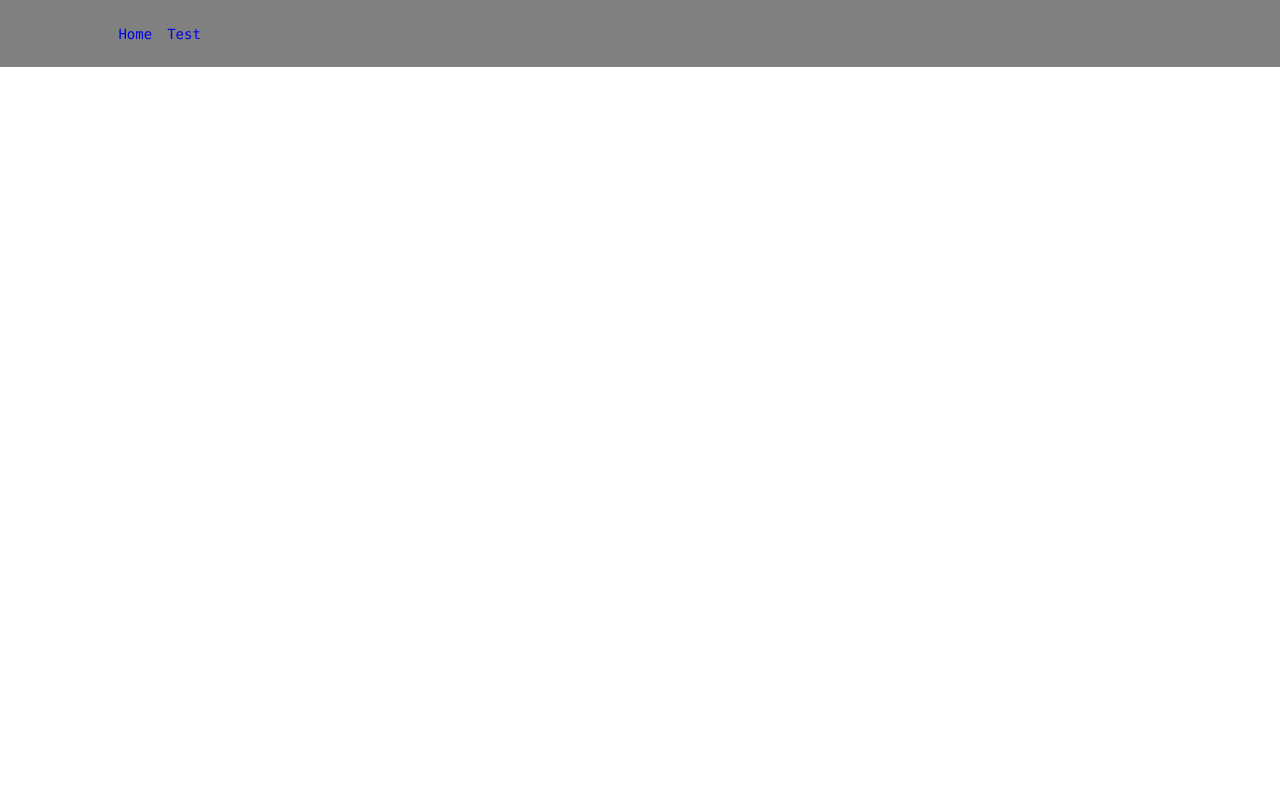
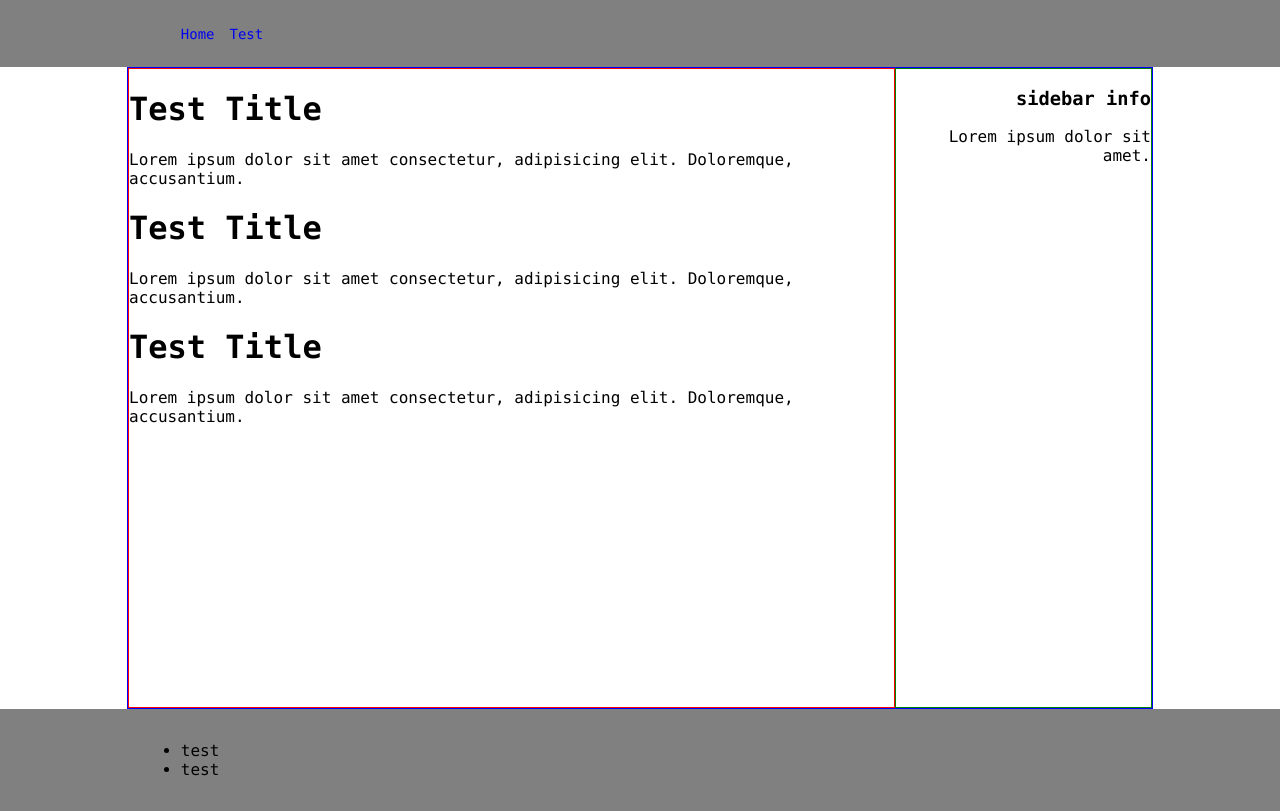
Before and after one commit to brucean52/rank-boilerplate, a Next.js app: page /test in a window 1280 px wide. Built offline with nearby package versions, Linux system fonts and the light colour scheme.

Commit message:
added basic layout on test page

```diff
--- a/components/App.js
+++ b/components/App.js
@@ -18,7 +18,7 @@ export default ({ children }) => (
         padding: 0;
       }
       .container {
-        width: 90%;
+        width: 80%;
         margin: auto;
       }
     `}</style>
--- a/pages/test.js
+++ b/pages/test.js
@@ -1,17 +1,47 @@
 import App from '../components/App'
 import Header from '../components/Header'
+import Footer from '../components/Footer'
 
 export default () => (
-  <div className="wrapper">
     <App>
       <Header/>
       <div className="container">
+        <div className="headline">
+          <h1>Test Title</h1>
+          <p>Lorem ipsum dolor sit amet consectetur, adipisicing elit. Doloremque, accusantium.</p>
 
+          <h1>Test Title</h1>
+          <p>Lorem ipsum dolor sit amet consectetur, adipisicing elit. Doloremque, accusantium.</p>
+
+          <h1>Test Title</h1>
+          <p>Lorem ipsum dolor sit amet consectetur, adipisicing elit. Doloremque, accusantium.</p>
+        </div>
+        <div className="sidebar">
+        <h3>sidebar info</h3>
+        <p>Lorem ipsum dolor sit amet.</p>
+        </div>
       </div>
-    </App>
+      <Footer/>
+
 
 
     <style jsx>{`
+      .container {
+        display: flex;
+        min-height: 80vh;
+        border: solid 1px blue;
+      }
+      .headline {
+        width: 75%;
+        border: solid 1px red;
+      }
+
+      .sidebar {
+        width: 25%;
+        text-align: right;
+        border: solid 1px green;
+      }
+
       // Small devices (landscape phones, 576px and up)
       @media (min-width: 576px) {
 
@@ -29,17 +59,8 @@ export default () => (
 
       // Extra large devices (large desktops, 1200px and up)
       @media (min-width: 1200px) {
-        // .wrapper {
-        //   margin: 0;
-        //   display: grid;
-        //   grid-template-columns: repeat(3, 1fr);
-        //   grid-template-rows: 100px 75vmin 200px;
-        // }
-        .container {
-          grid-column: span 12;
-          border: solid 1px blue;
-        }
+
       }
     `}</style>
-  </div>
+    </App>
 )
```
